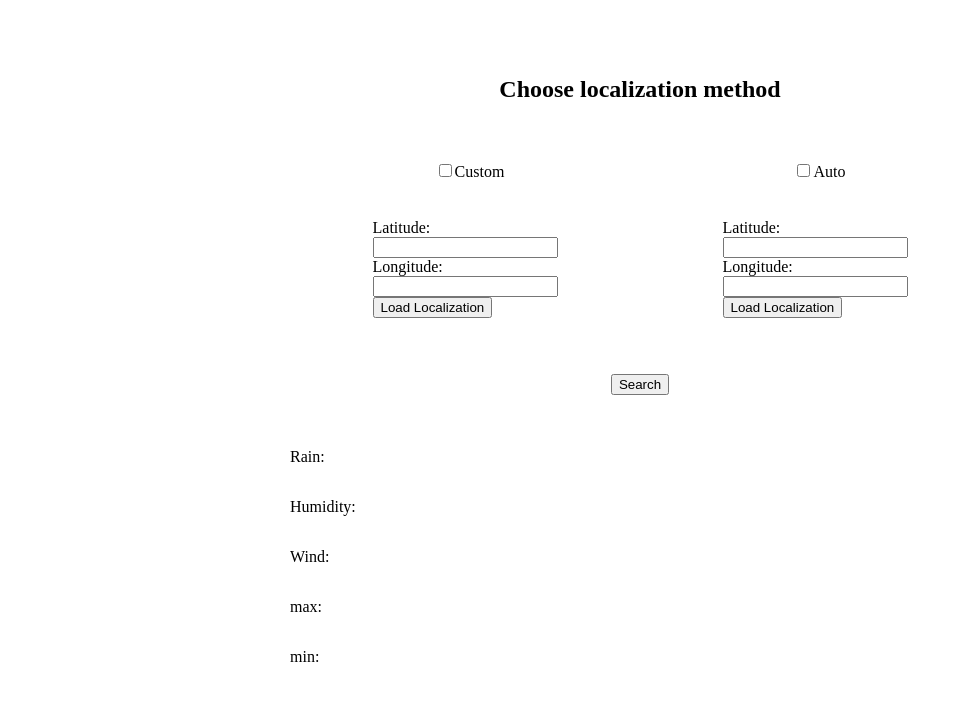
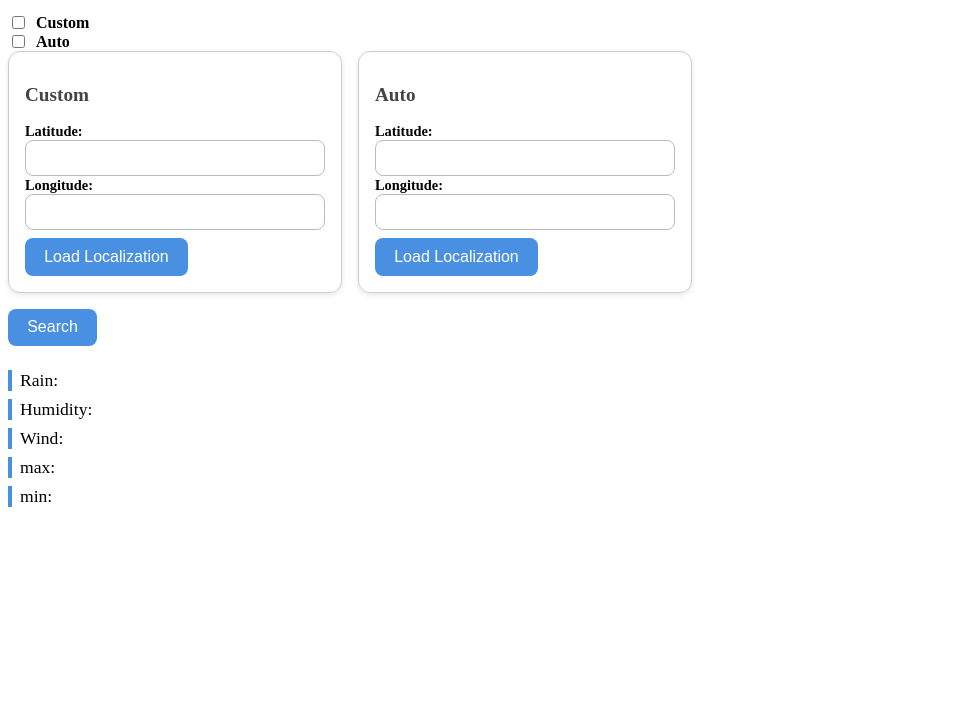
Before and after one commit to Nicolassiqueira05/Weather_Forecast, a plain HTML site: page index.html in a window 1280 px wide. Shown: the part 99-800 px from the top of the page, without its empty margins (0-963 px from the left). Drawn offline with Linux system fonts and the light colour scheme; no server answers.

Commit message:
css changes

```diff
--- a/index.html
+++ b/index.html
@@ -21,8 +21,9 @@
 
             <div id="methods" class="methods">
 
-                <div class="custom-container">
-                <form action="/enviar" method="POST">
+                <div id="custom-container" class="method-container">
+                <form>
+                    <h2>Custom</h2>
                     <div>
                         <label for="latitude">Latitude:</label><br />
                         <input type="text" id="custom_latitude" name="latitude" required />
@@ -33,21 +34,25 @@
                         <input type="number" id="custom_longitude" name="longitude" required />
                     </div>
 
-                    <button type="submit">Load Localization</button>
+                    <button>Load Localization</button>
                     </form>
                 </div>
 
-                <div class="auto-container">
+                <div id="auto-container" class="method-container">
+                    <form action="/enviar" method="POST">
+                    <h2>Auto</h2>
                     <div>
                         <label for="latitude">Latitude:</label><br />
-                        <input type="text" id="auto_latitude" name="latitude" required />
+                        <input type="text" id="auto_latitude" name="latitude"/>
                     </div>
 
                     <div>
                         <label for="longitude">Longitude:</label><br />
-                        <input type="number" id="auto_longitude" name="longitude" required />
+                        <input type="number" id="auto_longitude" name="longitude"/>
                     </div>
+
                     <Button>Load Localization</Button>
+                    </form>
                 </div>
 
             </div>
--- a/style.css
+++ b/style.css
@@ -1,51 +1,92 @@
-body{
-    width: 100vw;
-    height: 100vh;
-    margin: 0px;
-    padding: 0px;
-    border: 0px;
-    display: flex;
-    justify-content: center;
-    align-items: center;
+.title {
+    font-size: 2rem;
+    text-align: center;
+    margin-top: 1rem;
+    color: #333;
 }
 
-div.main-container{
+.localization h2 {
+    font-size: 1.2rem;
+    margin-bottom: 1rem;
+    color: #444;
+}
 
-    width: 100%;
-    height: 100%;
+.choice {
+    display: flex;
+    align-items: center;
+    gap: 0.5rem;
+    font-weight: bold;
+    font-size: 1rem;
+}
 
+.method-container {
     display: flex;
     flex-direction: column;
-    justify-content: space-around;
-    align-items: center;
+    gap: 1rem;
+    padding: 1rem;
+    border: 1px solid #ccc;
+    border-radius: 12px;
+    width: 90%;
+    max-width: 300px;
+    box-shadow: 0 2px 5px rgba(0,0,0,0.1);
 }
 
-div.localization{
-    width: 100vw;
-    height: 300px;
-    max-width: 700px;
-    display: flex;
-    flex-direction: column;
-    justify-content: space-around;
-    align-items: center;
+label {
+    font-size: 0.9rem;
+    font-weight: 600;
+    margin-bottom: 0.2rem;
 }
 
-div.checkbox-container{
+input[type="text"],
+input[type="number"] {
     width: 100%;
-    display: flex;
-    justify-content: space-around;
-    align-items: center;
+    padding: 0.5rem;
+    font-size: 1rem;
+    border: 1px solid #bbb;
+    border-radius: 8px;
+    box-sizing: border-box;
 }
 
-div.methods{
-    width: 100%;
-    display: flex;
-    justify-content: space-around;
+button,
+.method-container button {
+    margin-top: 0.5rem;
+    padding: 0.6rem 1.2rem;
+    background-color: #4a90e2;
+    color: white;
+    border: none;
+    border-radius: 8px;
+    font-size: 1rem;
+    cursor: pointer;
+    transition: background-color 0.3s ease;
 }
 
-div.result{
-    width: 100vw;
-    max-width: 700px;
-    display: flex;
-    flex-direction: column;
+button:hover {
+    background-color: #357ABD;
 }
+
+#search {
+    margin: 1rem 0;
+}
+
+.result p {
+    font-size: 1rem;
+    margin: 0.5rem 0;
+    padding-left: 0.5rem;
+    border-left: 4px solid #4a90e2;
+}
+
+@media (min-width: 768px) {
+    .method-container{
+        width: 45%;
+    }
+
+    div.methods {
+        display: flex;
+        flex-direction: row;
+        gap: 1rem;
+    }
+
+    .result p {
+        font-size: 1.1rem;
+    }
+}
```
